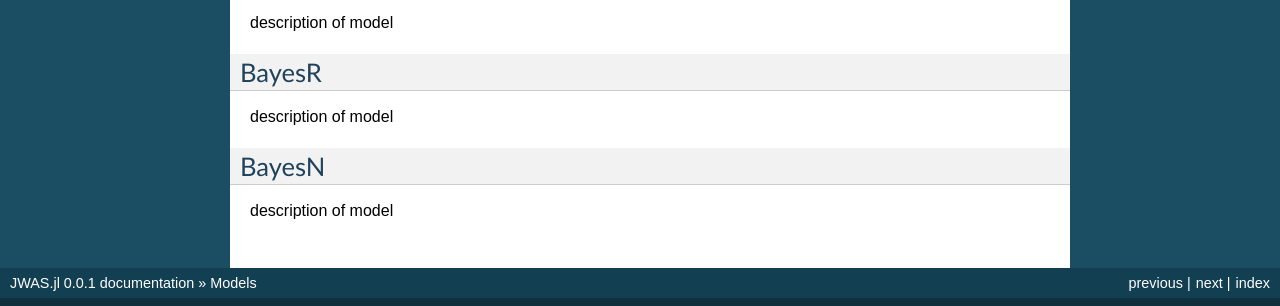
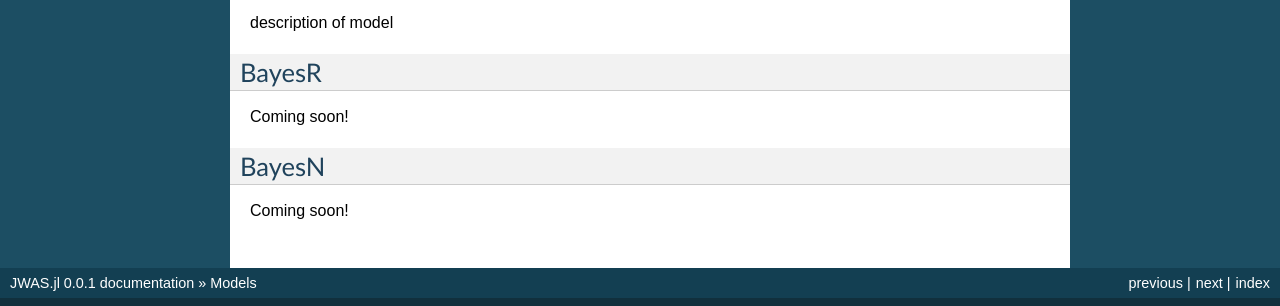
Before and after one commit to reworkhow/JWAS.jl, a Sphinx documentation site: the page built from docs/source/models.rst, in a window 1280 px wide. Shown: the part 457-763 px from the top of the page. Built offline with Sphinx 7.4.7, drawn with Linux system fonts in a browser that asks for light colours.

Commit message:
Update models.rst

```diff
--- a/docs/source/models.rst
+++ b/docs/source/models.rst
@@ -28,9 +28,9 @@ description of model
 BayesR
 ^^^^^^
 
-description of model
+Coming soon!
 
 BayesN
 ^^^^^^
 
-description of model
+Coming soon!
```
